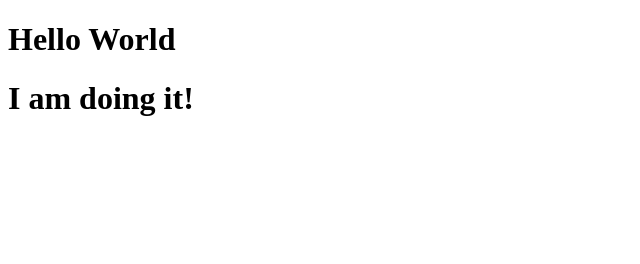
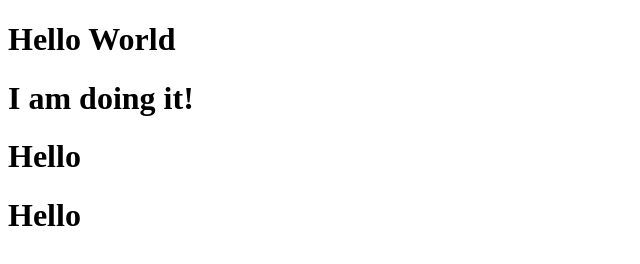
Before and after one commit to Nardos2020/Branch-Practice-2-, a plain HTML site: page index.html in a window 1280 px wide. Shown: the whole page, without its empty margins (0-640 px from the left). Drawn offline with Linux system fonts and the light colour scheme.

Commit message:
add to thread-branch

```diff
--- a/index.html
+++ b/index.html
@@ -9,5 +9,8 @@
 <body>
     <h1>Hello World</h1>
     <h1>I am doing it!</h1>
+    <h1> Hello <h1>
+        <h1> Hello <h1>
+
 </body>
 </html>
```
